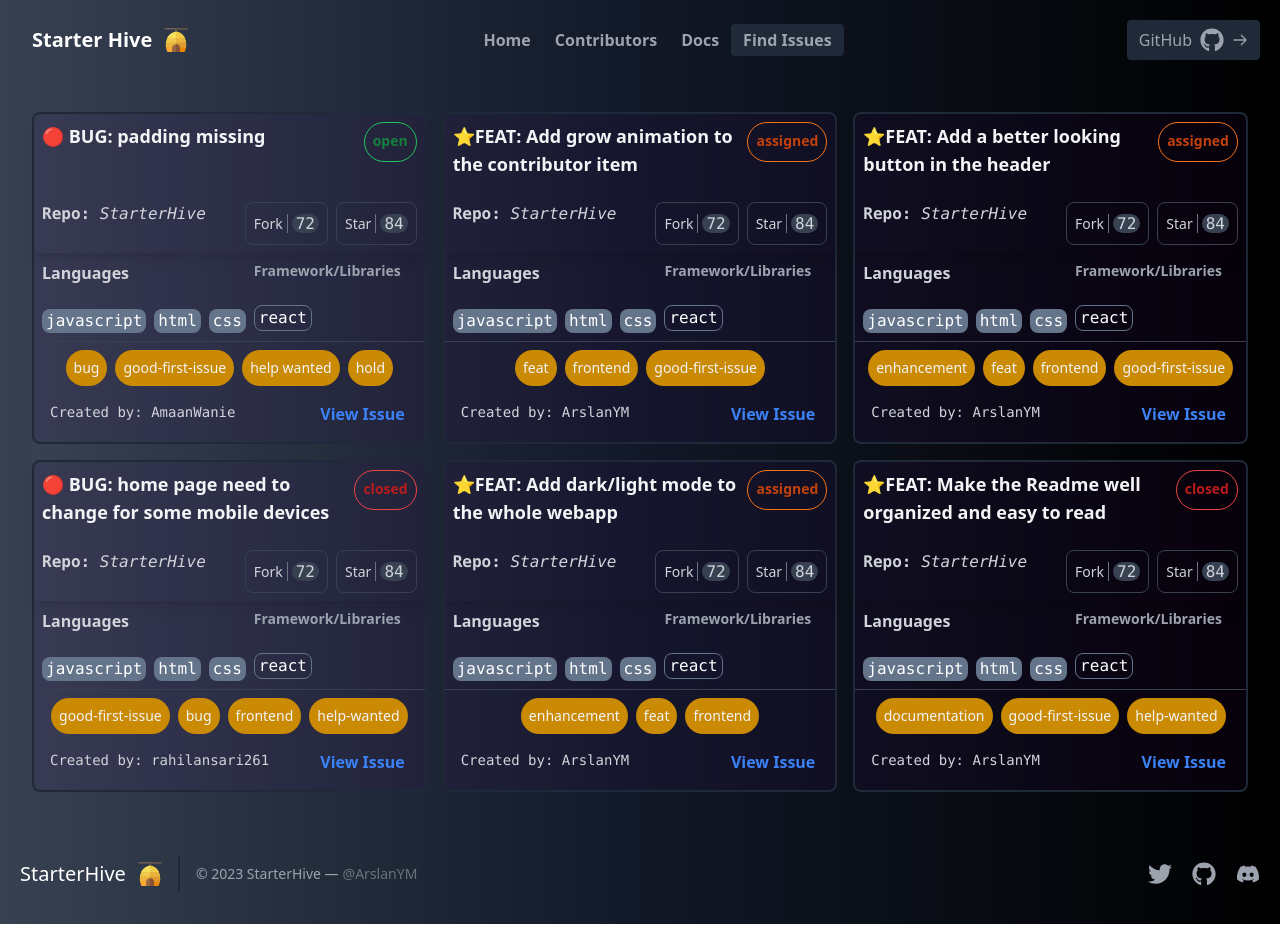
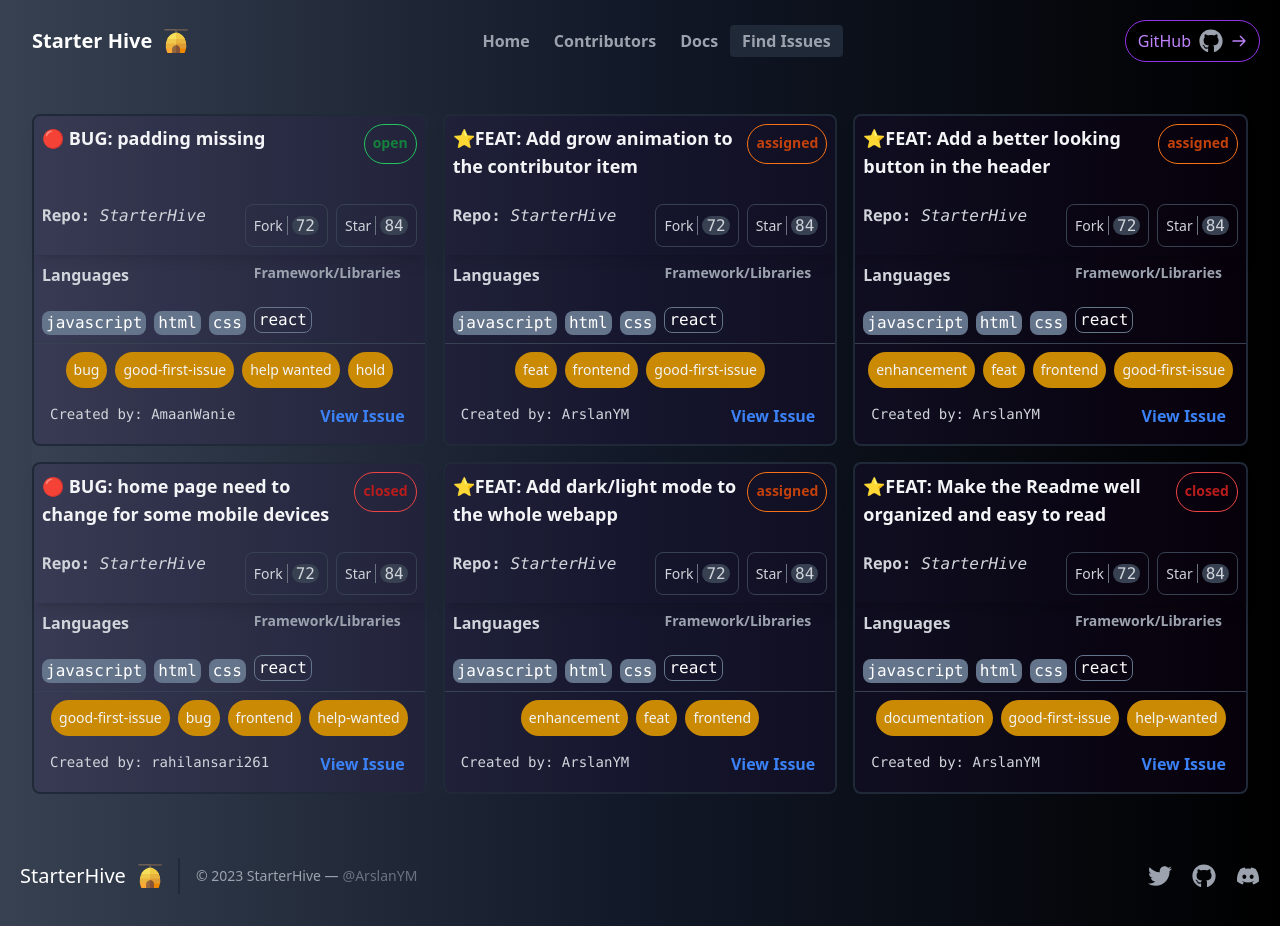
Before and after one commit to ArslanYM/StarterHive, a React (Vite) app in the folder web/: page /issues in a window 1280 px wide. Built offline with nearby package versions, Linux system fonts and the light colour scheme.

Commit message:
Header Git btn UI changed

```diff
--- a/web/src/layouts/Header.jsx
+++ b/web/src/layouts/Header.jsx
@@ -34,11 +34,13 @@ const Header = () => {
 
         </Link>
         <div className=" inline-flex ">
-          <button className="inline-flex bg-gray-800 py-2 px-3 focus:outline-none duration-300 hover:bg-gray-700 rounded text-base mt-4 md:mt-0">
+          <button className="inline-flex bg-black py-2 px-3 border border-purple-600 rounded-full focus:outline-none duration-300
+            hover:bg-gray-800 hover:ring-2 hover:ring-purple-400 hover:ring-purple-400 transition-all ease-out duration-300">
             <a href="https://github.com/ArslanYM/StarterHive" aria-label="github-link" target="_blank" rel="noreferrer" className="space-x-2 flex items-center">
-              <span>GitHub</span>
+              <span className="text-purple-400">GitHub</span>
               <FaGithub className="text-2xl" />
-              <svg xmlns="http://www.w3.org/2000/svg" className="h-4 w-4 ml-1" fill="none" viewBox="0 0 24 24" stroke="currentColor">
+              <svg xmlns="http://www.w3.org/2000/svg" className="h-4 w-4 ml-1 text-purple-400"
+                fill="none" viewBox="0 0 24 24" stroke="currentColor">
                 <path strokeLinecap="round" strokeLinejoin="round" strokeWidth={2} d="M14 5l7 7m0 0l-7 7m7-7H3" />
               </svg>
             </a>
```
